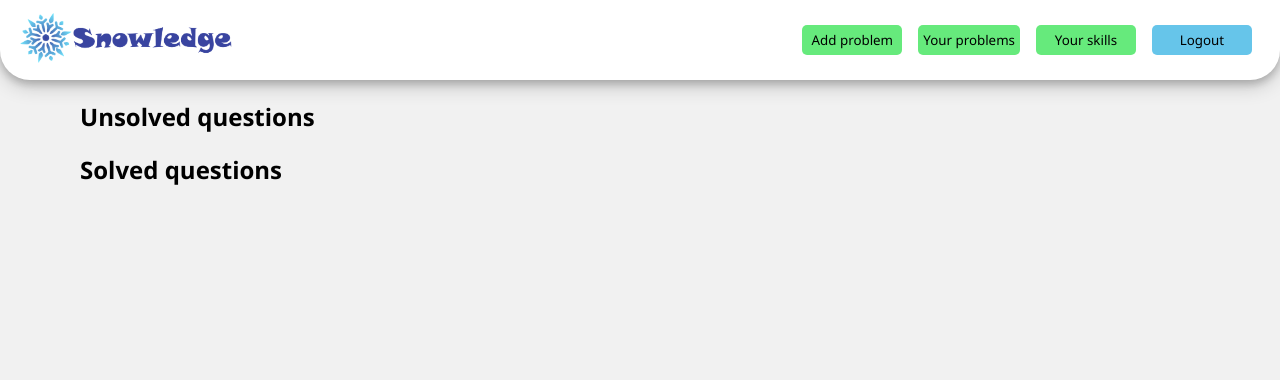
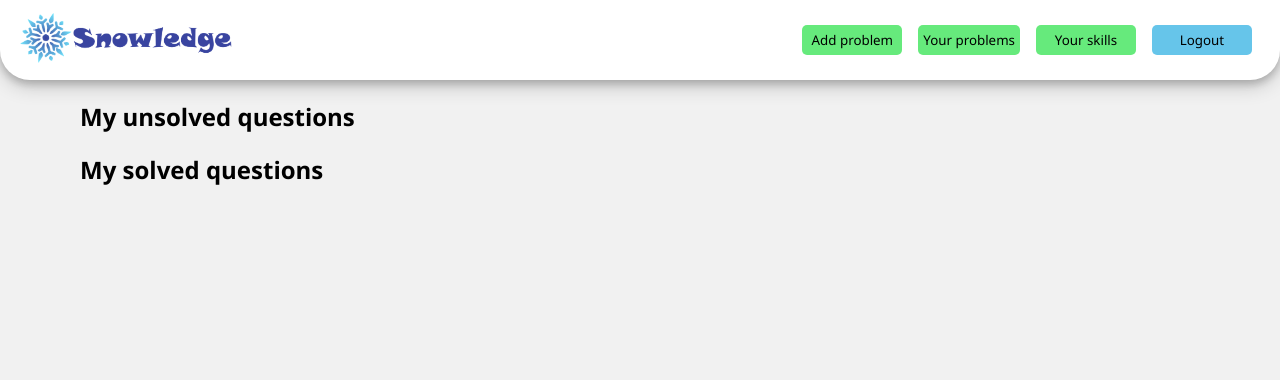
Before and after one commit to Pladque/BiteHack-Backend, a Django app: page /my_questions/ in a window 1280 px wide. Shown: the top 380 px of the page. Run offline with Django 3.2, Linux system fonts and the light colour scheme; the visitor is signed in with stand-in values (Sample User, id 1); data that the repository does not hold is empty.

Commit message:
Fix section name

```diff
--- a/Snowledge/polls/templates/polls/MyQuestions.html
+++ b/Snowledge/polls/templates/polls/MyQuestions.html
@@ -1,6 +1,6 @@
 {% extends 'polls/index.html' %}
 {% block content %}
-    <h2>Unsolved questions</h2>
+    <h2>My unsolved questions</h2>
     {% for question in questions %}
         {% if not question.solved %}
         <a href="/question/{{question.id}}" class="question-link">
@@ -15,7 +15,7 @@
         </a>
         {% endif %}
     {% endfor %}
-    <h2 style="margin-top: 20px">Solved questions</h2>
+    <h2 style="margin-top: 20px">My solved questions</h2>
     {% for question in questions %}
         {% if question.solved %}
         <a href="/question/{{question.id}}" class="question-link">
```
